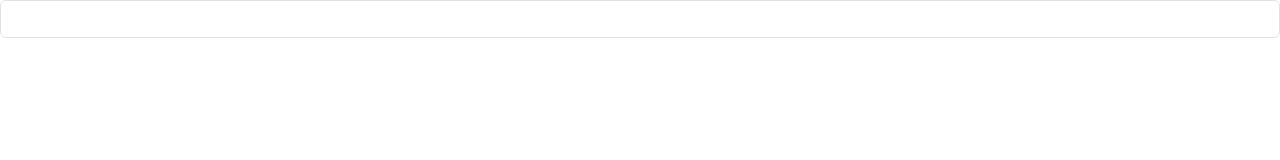
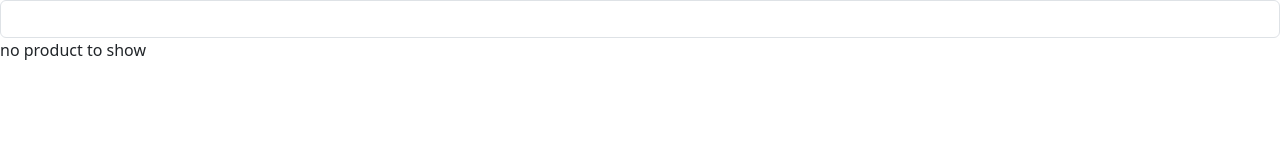
Before and after one commit to abdullahbhattidev/React-Learning, a React (Vite) app: page / in a window 1280 px wide. Shown: the top 160 px of the page. Built offline with nearby package versions, Linux system fonts and the light colour scheme; the HTML template or start-up script is replaced by a standard one.

Commit message:
Effect Cleanup

```diff
--- a/src/productList.tsx
+++ b/src/productList.tsx
@@ -12,6 +12,7 @@ function Productlist({category}: props) {
         if(category === "snacks") setproducts(["cookies","chips", "juices"])
         else if(category === "grocery")  setproducts(["milk","oil", "coco powder"])
 
+        return setproducts(["no product to show"])
 
     },[category])
 
```
